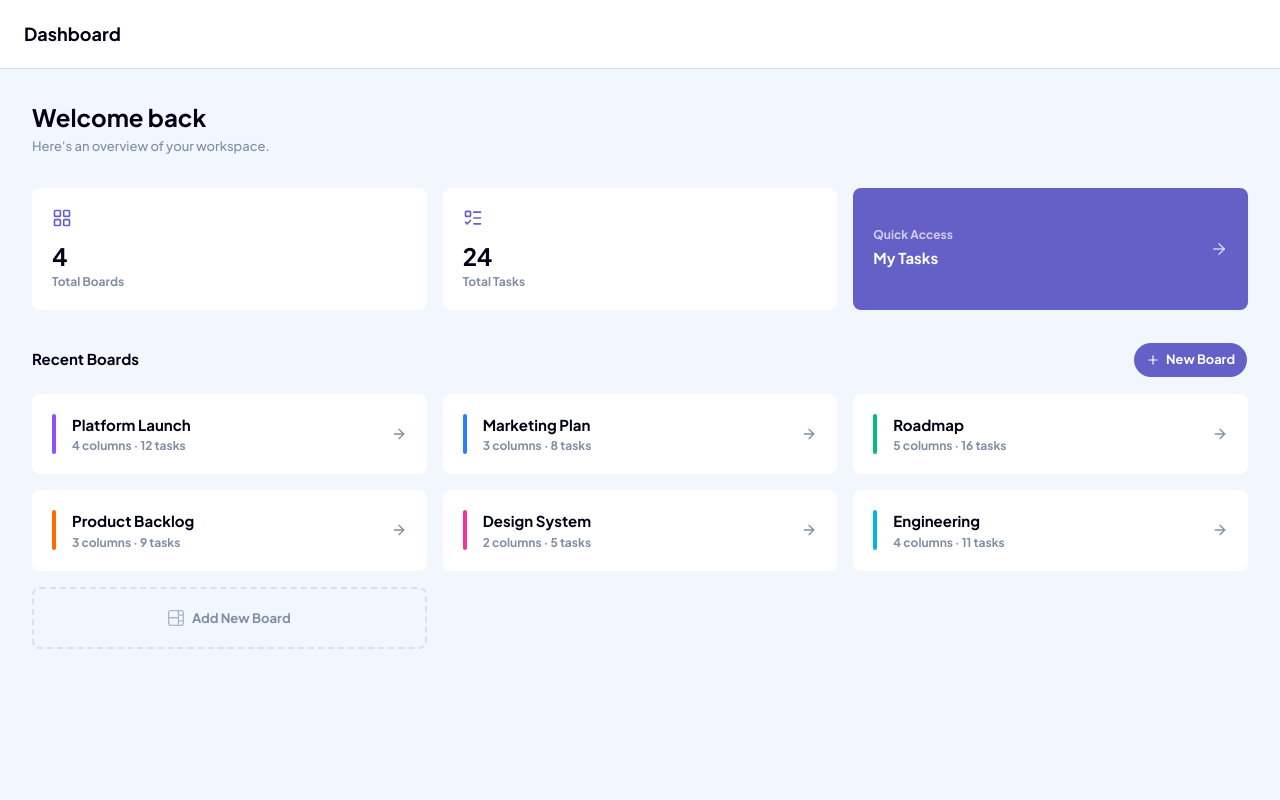
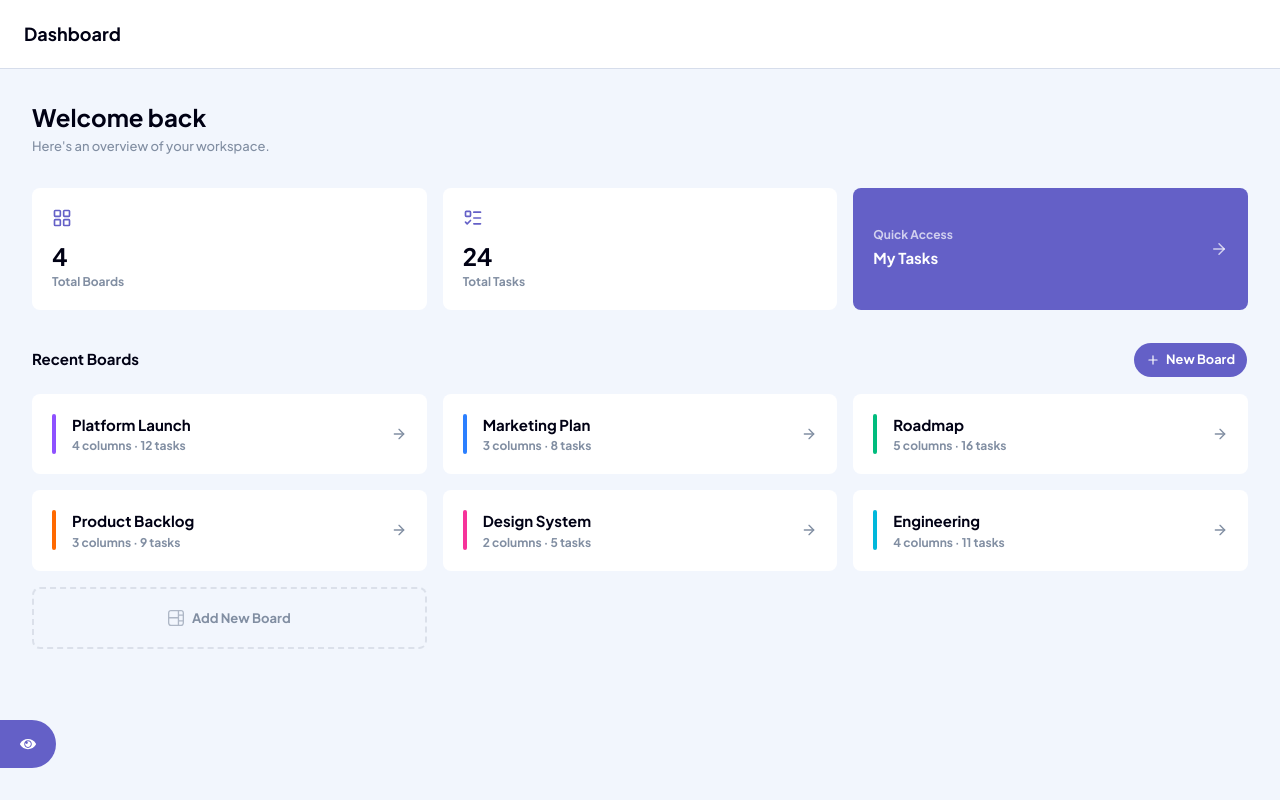
Before and after one commit to dev-anurag-singh/Flowboard, a Next.js app: page /dashboard in a window 1280 px wide. Both pictures are taken after a click on the button "Hide Sidebar". Built offline with nearby package versions, Linux system fonts and the light colour scheme; no server answers.

Commit message:
feat: added sidebar trigger

```diff
--- a/app/(main)/layout.tsx
+++ b/app/(main)/layout.tsx
@@ -4,6 +4,7 @@ import { getQueryClient } from "@/lib/query-client";
 import { boardsQueryOptions } from "@/features/boards/queries";
 import { getBoardsForUser } from "@/services/boards";
 import { Sidebar } from "@/components/sidebar/sidebar";
+import { SidebarTrigger } from "@/components/sidebar/sidebar-trigger";
 import { Header } from "@/components/header";
 
 export default async function MainLayout({
@@ -21,8 +22,9 @@ export default async function MainLayout({
 
   return (
     <HydrationBoundary state={dehydrate(queryClient)}>
-      <div className="flex h-full overflow-hidden">
+      <div className="relative flex h-full overflow-hidden">
         <Sidebar />
+        <SidebarTrigger />
         <div className="flex min-w-0 flex-1 flex-col overflow-hidden">
           <Header />
           {children}
--- /dev/null
+++ b/components/sidebar/sidebar-trigger.tsx
@@ -0,0 +1,23 @@
+"use client"
+
+import { motion } from "motion/react"
+import { useSidebarStore } from "@/store/sidebar"
+import { IconEyeOpen } from "@/icons/icon-eye-open"
+
+export function SidebarTrigger() {
+  const { isOpen, open } = useSidebarStore()
+
+  if (isOpen) return null
+
+  return (
+    <motion.button
+      initial={{ x: "-100%" }}
+      animate={{ x: 0 }}
+      transition={{ duration: 0.5 }}
+      onClick={open}
+      className="absolute bottom-8 left-0 z-10 hidden h-12 w-14 place-content-center rounded-r-full bg-primary text-primary-foreground transition-colors hover:bg-primary/70 md:grid"
+    >
+      <IconEyeOpen />
+    </motion.button>
+  )
+}
```
